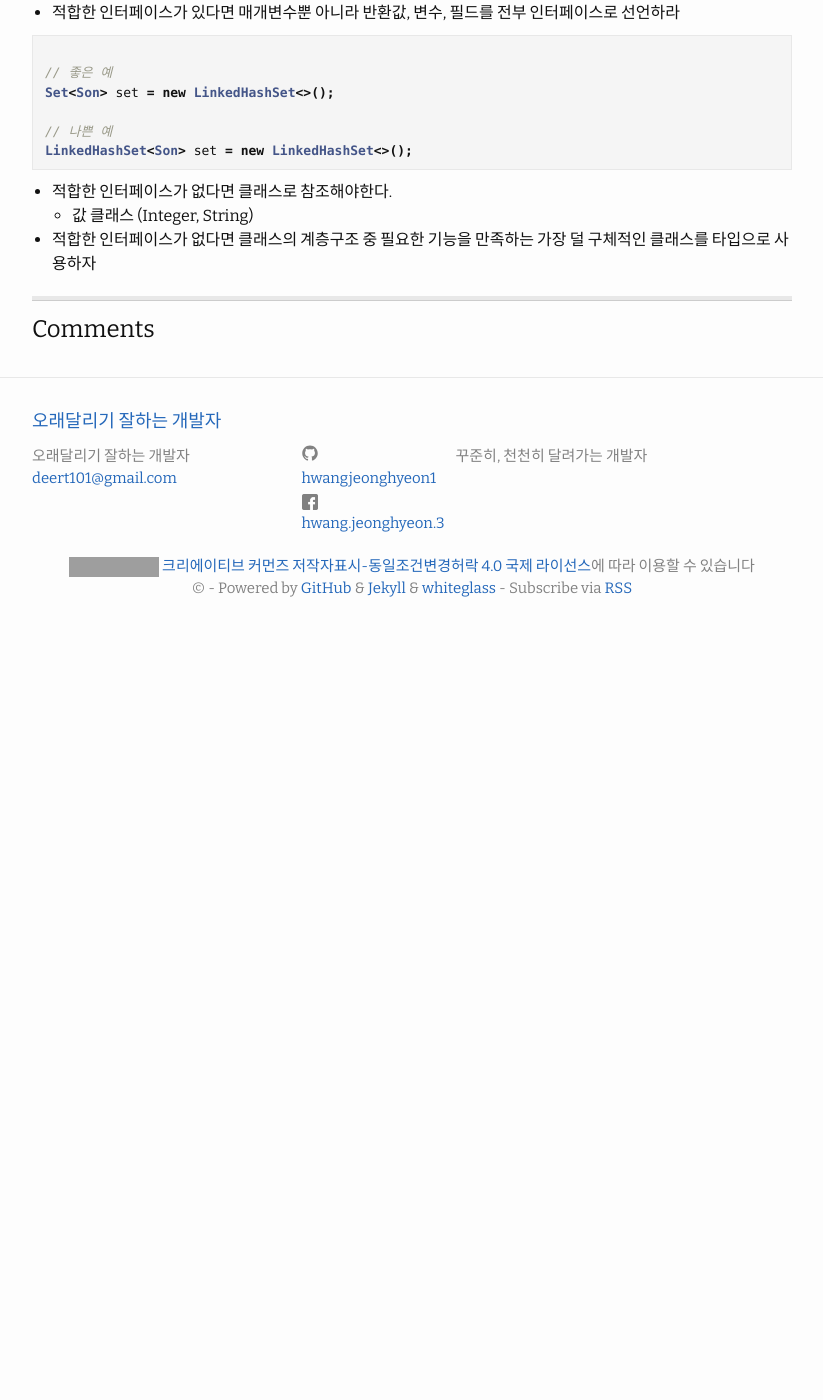
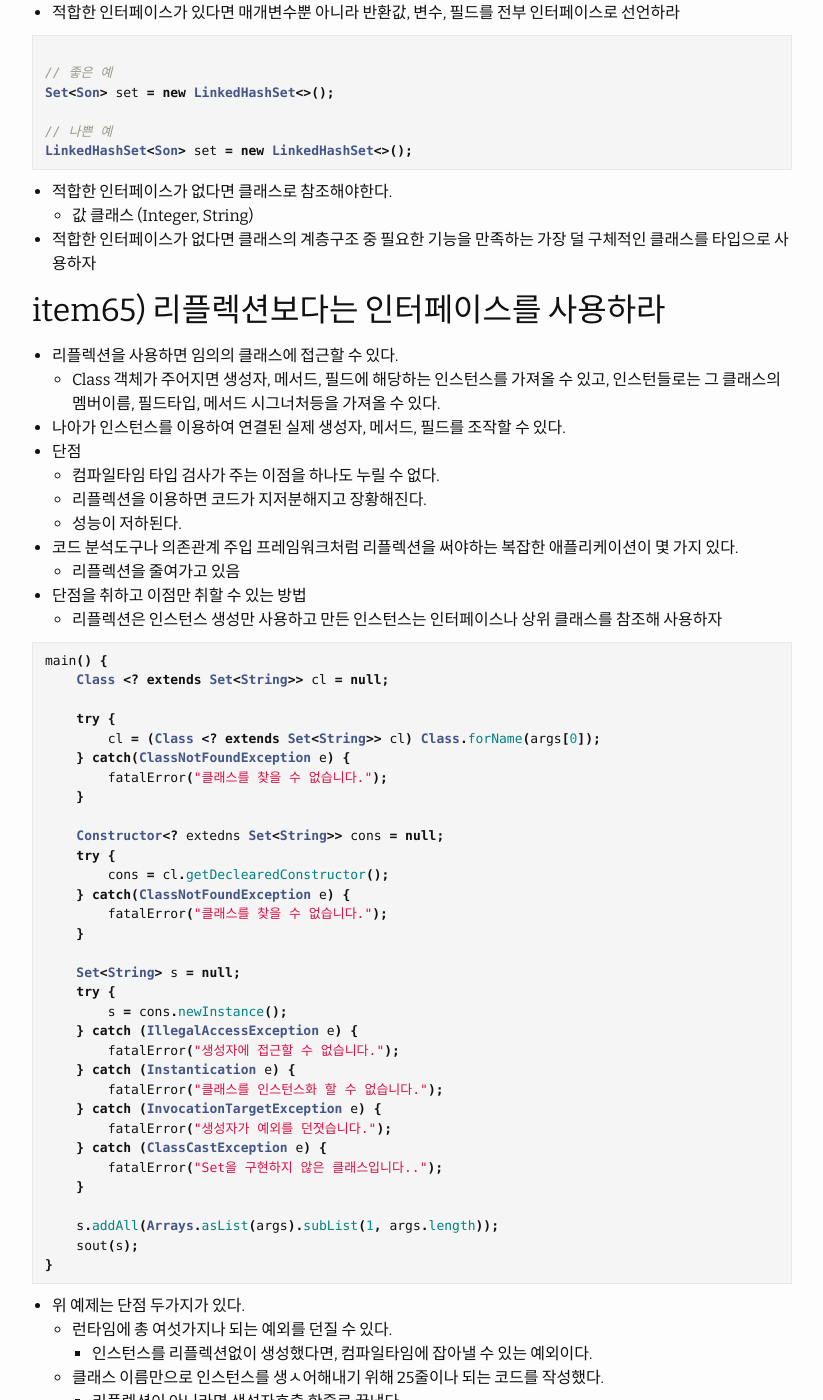
Before and after one commit to HWANGJEONGHYEON1/HWANGJEONGHYEON1.github.io, a Jekyll site: the page built from _posts/2022-07-04-effectivc_java7.md, in a window 1280 px wide and 1400 px high, scrolled down 2729 px. Shown: the whole window, without its empty margins (228-1051 px from the left). Built offline with Jekyll 4.4.1, drawn with Linux system fonts in a browser that asks for light colours; comment, search, counter and statistics services are not loaded; before the commit the page ends 3359 px from its top, so only the background shows below that; some of the changed text lies outside the part shown; grey boxes are pictures that could not be loaded.

Commit message:
[docs] 리플렉션보다는 인터페이스를 사용하라

````diff
--- a/_posts/2022-07-04-effectivc_java7.md
+++ b/_posts/2022-07-04-effectivc_java7.md
@@ -126,3 +126,60 @@ LinkedHashSet<Son> set = new LinkedHashSet<>();
 - 적합한 인터페이스가 없다면 클래스로 참조해야한다.
     - 값 클래스 (Integer, String)
 - 적합한 인터페이스가 없다면 클래스의 계층구조 중 필요한 기능을 만족하는 가장 덜 구체적인 클래스를 타입으로 사용하자
+
+## item65) 리플렉션보다는 인터페이스를 사용하라
+- 리플렉션을 사용하면 임의의 클래스에 접근할 수 있다.
+    - Class 객체가 주어지면 생성자, 메서드, 필드에 해당하는 인스턴스를 가져올 수 있고, 인스턴들로는 그 클래스의 멤버이름, 필드타입, 메서드 시그너처등을 가져올 수 있다.
+- 나아가 인스턴스를 이용하여 연결된 실제 생성자, 메서드, 필드를 조작할 수 있다.
+- 단점
+    - 컴파일타임 타입 검사가 주는 이점을 하나도 누릴 수 없다.
+    - 리플렉션을 이용하면 코드가 지저분해지고 장황해진다.
+    - 성능이 저하된다.
+- 코드 분석도구나 의존관계 주입 프레임워크처럼 리플렉션을 써야하는 복잡한 애플리케이션이 몇 가지 있다.
+    - 리플렉션을 줄여가고 있음
+- 단점을 취하고 이점만 취할 수 있는 방법
+    - 리플렉션은 인스턴스 생성만 사용하고 만든 인스턴스는 인터페이스나 상위 클래스를 참조해 사용하자
+
+```java
+main() {
+    Class <? extends Set<String>> cl = null;
+
+    try {
+        cl = (Class <? extends Set<String>> cl) Class.forName(args[0]);
+    } catch(ClassNotFoundException e) {
+        fatalError("클래스를 찾을 수 없습니다.");
+    }
+
+    Constructor<? extedns Set<String>> cons = null;
+    try {
+        cons = cl.getDeclearedConstructor();
+    } catch(ClassNotFoundException e) {
+        fatalError("클래스를 찾을 수 없습니다.");
+    }
+
+    Set<String> s = null;
+    try {
+        s = cons.newInstance();
+    } catch (IllegalAccessException e) {
+        fatalError("생성자에 접근할 수 없습니다.");
+    } catch (Instantication e) {
+        fatalError("클래스를 인스턴스화 할 수 없습니다.");
+    } catch (InvocationTargetException e) {
+        fatalError("생성자가 예외를 던졋습니다.");
+    } catch (ClassCastException e) {
+        fatalError("Set을 구현하지 않은 클래스입니다..");
+    }
+
+    s.addAll(Arrays.asList(args).subList(1, args.length));
+    sout(s);
+}
+```
+
+- 위 예제는 단점 두가지가 있다.
+    - 런타임에 총 여섯가지나 되는 예외를 던질 수 있다.
+        - 인스턴스를 리플렉션없이 생성했다면, 컴파일타임에 잡아낼 수 있는 예외이다.
+    - 클래스 이름만으로 인스턴스를 생ㅅ어해내기 위해 25줄이나 되는 코드를 작성했다.
+        - 리플렉션이 아니라면 생성자호출 한줄로 끝냈다.
+- 리플렉션 예외를 각각 잡는 대신 리플렉션 예외 상위 클래스인 ReflectiveOperationException(자바 7이상)이 지원된다.
+
+## item66) 네이티브 메서드는 신중히 사용하라
````
